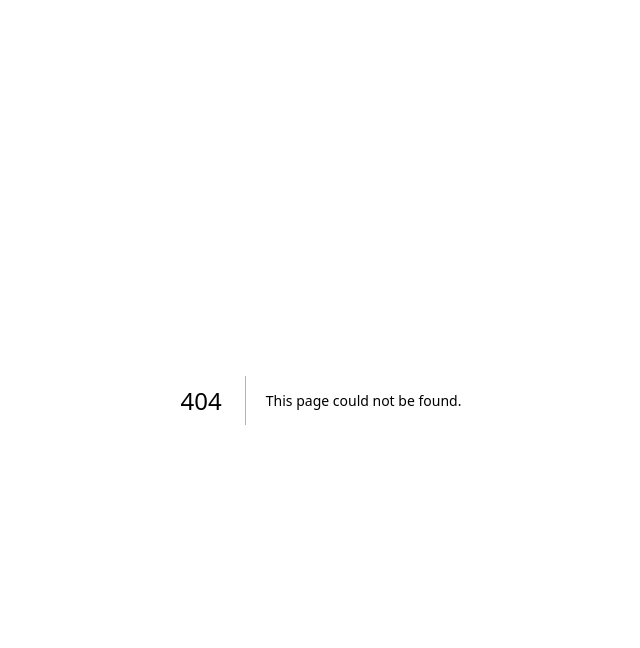
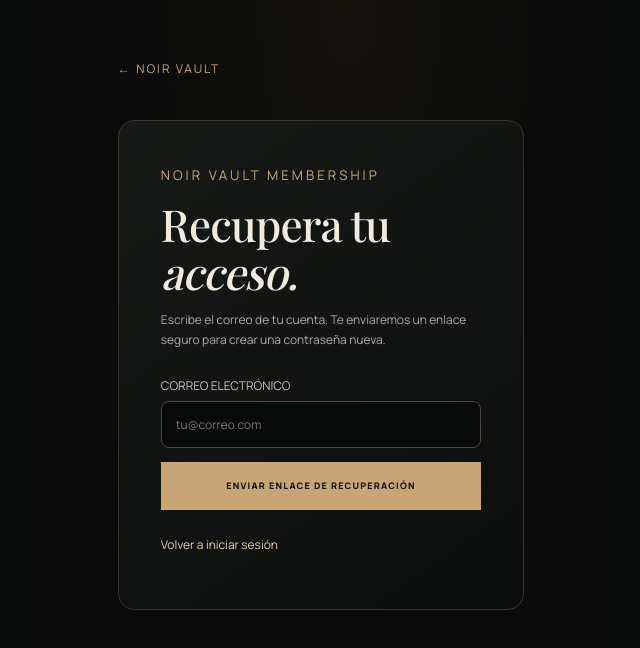
Before and after one commit to cruzgalindocamiloandres574-droid/Kingold, a Next.js app: page /recuperar in a window 1280 px wide. Before the commit this address had no page. Shown: the top 648 px of the page, without its empty margins (319-959 px from the left). Built offline with nearby package versions, Linux system fonts and the light colour scheme; a web font is replaced by a local one.

Commit message:
Add secure NOIR VAULT password recovery request

```diff
--- /dev/null
+++ b/app/recuperar/page.tsx
@@ -0,0 +1,65 @@
+"use client";
+
+import { FormEvent, useState } from "react";
+import Link from "next/link";
+import { createBrowserClient } from "@supabase/ssr";
+
+export default function RecoverAccount() {
+  const [email, setEmail] = useState("");
+  const [message, setMessage] = useState("");
+  const [error, setError] = useState(false);
+  const [busy, setBusy] = useState(false);
+
+  async function submit(event: FormEvent<HTMLFormElement>) {
+    event.preventDefault();
+    if (busy) return;
+    const url = process.env.NEXT_PUBLIC_SUPABASE_URL;
+    const key = process.env.NEXT_PUBLIC_SUPABASE_ANON_KEY;
+    if (!url || !key) {
+      setError(true);
+      setMessage("No se encuentra la configuración pública de Supabase.");
+      return;
+    }
+
+    setBusy(true);
+    setMessage("");
+    try {
+      const supabase = createBrowserClient(url, key);
+      const { error: resetError } = await supabase.auth.resetPasswordForEmail(email.trim(), {
+        redirectTo: window.location.origin + "/auth/callback?next=/restablecer",
+      });
+      if (resetError) {
+        setError(true);
+        setMessage(resetError.message);
+        return;
+      }
+      setError(false);
+      setMessage("Si existe una cuenta con ese correo, recibirás un enlace para cambiar la contraseña. Revisa también la carpeta de correo no deseado.");
+    } catch {
+      setError(true);
+      setMessage("No pudimos conectar con el servicio. Revisa tu conexión e inténtalo otra vez.");
+    } finally {
+      setBusy(false);
+    }
+  }
+
+  return (
+    <main className="section" style={{ maxWidth: 560, minHeight: "75vh", margin: "0 auto", paddingTop: 56, paddingBottom: 72 }}>
+      <Link href="/" style={{ color: "#c7a675", letterSpacing: 2, fontSize: 12 }}>← NOIR VAULT</Link>
+      <div style={{ marginTop: 42, padding: "clamp(24px,5vw,42px)", border: "1px solid #39332a", borderRadius: 16, background: "linear-gradient(145deg,#171917,#0c0e0d)" }}>
+        <small style={{ color: "#c7a675", letterSpacing: 3 }}>NOIR VAULT MEMBERSHIP</small>
+        <h1 style={{ fontSize: "clamp(30px,7vw,44px)", lineHeight: 1.08, margin: "15px 0" }}>Recupera tu <em>acceso.</em></h1>
+        <p style={{ color: "#aaa", lineHeight: 1.7, marginBottom: 26 }}>Escribe el correo de tu cuenta. Te enviaremos un enlace seguro para crear una contraseña nueva.</p>
+        <form onSubmit={submit} style={{ display: "grid", gap: 14 }}>
+          <label style={{ display: "grid", gap: 7, color: "#c8c3b8", fontSize: 12 }}>
+            CORREO ELECTRÓNICO
+            <input type="email" autoComplete="email" required value={email} onChange={event => setEmail(event.target.value)} placeholder="tu@correo.com" style={{ width: "100%", padding: 14, border: "1px solid #4b463b", borderRadius: 8, background: "#080909", color: "#f3efe7" }} />
+          </label>
+          {message && <p role={error ? "alert" : "status"} style={{ margin: "4px 0", color: error ? "#ffb0a8" : "#c7d9b2", lineHeight: 1.6 }}>{message}</p>}
+          <button className="btn" type="submit" disabled={busy} style={{ width: "100%", minHeight: 48, opacity: busy ? .65 : 1 }}>{busy ? "ENVIANDO…" : "ENVIAR ENLACE DE RECUPERACIÓN"}</button>
+        </form>
+        <p style={{ color: "#aaa", marginTop: 24 }}><Link href="/login" style={{ color: "#e6cea9" }}>Volver a iniciar sesión</Link></p>
+      </div>
+    </main>
+  );
+}
```
